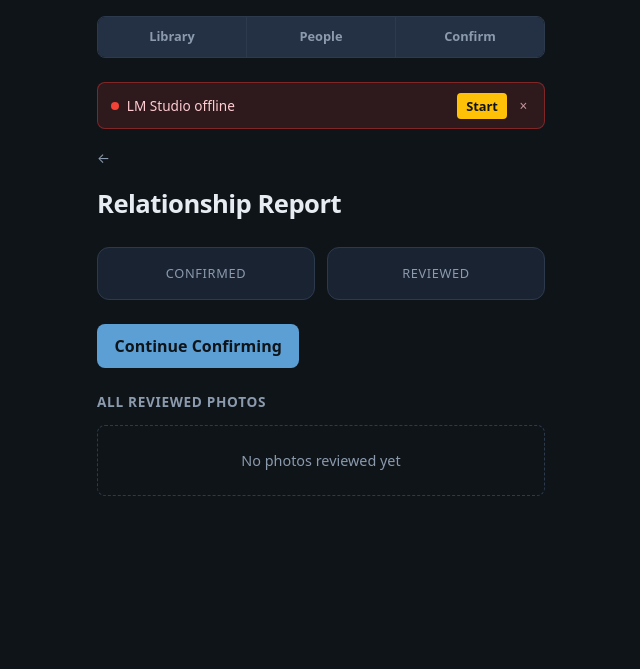
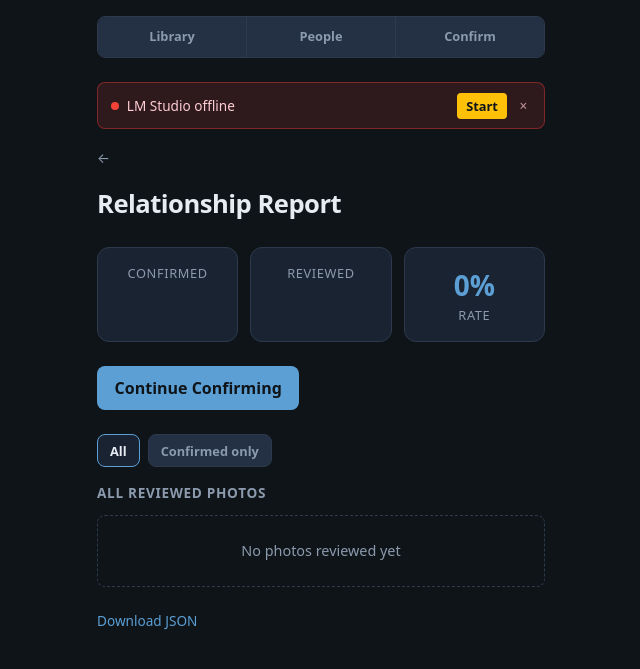
Before and after one commit to antonioortegajr/file-up-down-ui-flask, a Flask app: template templates/relationship_report.html in a window 1280 px wide. Shown: the top 669 px of the page, without its empty margins (319-959 px from the left). Run offline with Flask 3, Linux system fonts and the light colour scheme; the template is opened without the code that fills it, so the values that code supplies are empty.

Commit message:
Add filter toggle, thumbnail links, confirmation rate stat, and download JSON to relationship report (#40)

```diff
--- a/templates/relationship_report.html
+++ b/templates/relationship_report.html
@@ -89,7 +89,7 @@
     }
     .stats {
       display: grid;
-      grid-template-columns: 1fr 1fr;
+      grid-template-columns: 1fr 1fr 1fr;
       gap: 0.75rem;
       margin-bottom: 1.5rem;
     }
@@ -119,6 +119,38 @@
       text-transform: uppercase;
       letter-spacing: 0.05em;
     }
+    .filter {
+      display: flex;
+      gap: 0.5rem;
+      margin-bottom: 1rem;
+    }
+    .filter-btn {
+      padding: 0.4rem 0.75rem;
+      font-size: 0.8rem;
+      font-weight: 600;
+      font-family: inherit;
+      color: var(--text-muted);
+      background: var(--bg-input);
+      border: 1px solid var(--border);
+      border-radius: calc(var(--radius) - 4px);
+      cursor: pointer;
+    }
+    .filter-btn.is-active {
+      color: var(--text);
+      background: var(--bg-elevated);
+      border-color: var(--accent);
+    }
+    .filter-btn:hover:not(.is-active) { color: var(--text); }
+    .download-link {
+      display: inline-flex;
+      align-items: center;
+      gap: 0.35rem;
+      margin-top: 1.5rem;
+      font-size: 0.85rem;
+      color: var(--accent);
+      text-decoration: none;
+    }
+    .download-link:hover { color: var(--accent-hover); text-decoration: underline; }
     .photos-list {
       display: flex;
       flex-direction: column;
@@ -173,6 +205,9 @@
     }
     .photo-item.confirmed {
       border-color: var(--success);
+    }
+    .photo-item:not(.confirmed) {
+      opacity: 0.6;
     }
     .photo-item.confirmed .photo-confidence-fill {
       background: var(--success);
@@ -244,19 +279,29 @@
         <div class="stat-value">{{ report.total_photos }}</div>
         <div class="stat-label">Reviewed</div>
       </div>
+      <div class="stat">
+        <div class="stat-value">{{ (report.confirmed_count / report.total_photos * 100) | int if report.total_photos > 0 else 0 }}%</div>
+        <div class="stat-label">Rate</div>
+      </div>
     </div>
 
     <a class="btn" href="{{ url_for('interactive_confirm', person_id=person.id) }}">Continue Confirming</a>
 
     <div style="margin-top: 1.5rem">
+      <div class="filter">
+        <button class="filter-btn is-active" data-filter="all">All</button>
+        <button class="filter-btn" data-filter="confirmed">Confirmed only</button>
+      </div>
       <h2 class="section-title">All Reviewed Photos</h2>
       {% if report.photos %}
       <div class="photos-list">
         {% for photo in report.photos %}
-        <div class="photo-item {% if photo.confirmed %}confirmed{% endif %}">
-          <div class="photo-thumb">
-            <img src="{{ url_for('uploaded_file', filename=photo.filename) }}" alt="" loading="lazy">
-          </div>
+        <div class="photo-item {% if photo.confirmed %}confirmed{% endif %}" data-confirmed="{{ 'true' if photo.confirmed else 'false' }}">
+          <a href="{{ url_for('file_detail', filename=photo.filename) }}">
+            <div class="photo-thumb">
+              <img src="{{ url_for('uploaded_file', filename=photo.filename) }}" alt="" loading="lazy">
+            </div>
+          </a>
           <div class="photo-info">
             <div class="photo-name">
               {{ photo.filename }}
@@ -273,7 +318,25 @@
       {% else %}
       <div class="empty">No photos reviewed yet</div>
       {% endif %}
+      <a class="download-link" href="{{ url_for('relationship_map', person_id=person.id) }}">Download JSON</a>
     </div>
+
+    <script>
+      (function() {
+        var btns = document.querySelectorAll('.filter-btn');
+        var items = document.querySelectorAll('.photo-item');
+        btns.forEach(function(btn) {
+          btn.addEventListener('click', function() {
+            btns.forEach(function(b) { b.classList.remove('is-active'); });
+            btn.classList.add('is-active');
+            var filter = btn.dataset.filter;
+            items.forEach(function(item) {
+              item.style.display = (filter === 'confirmed' && item.dataset.confirmed !== 'true') ? 'none' : '';
+            });
+          });
+        });
+      })();
+    </script>
   </div>
 </body>
 </html>
```
